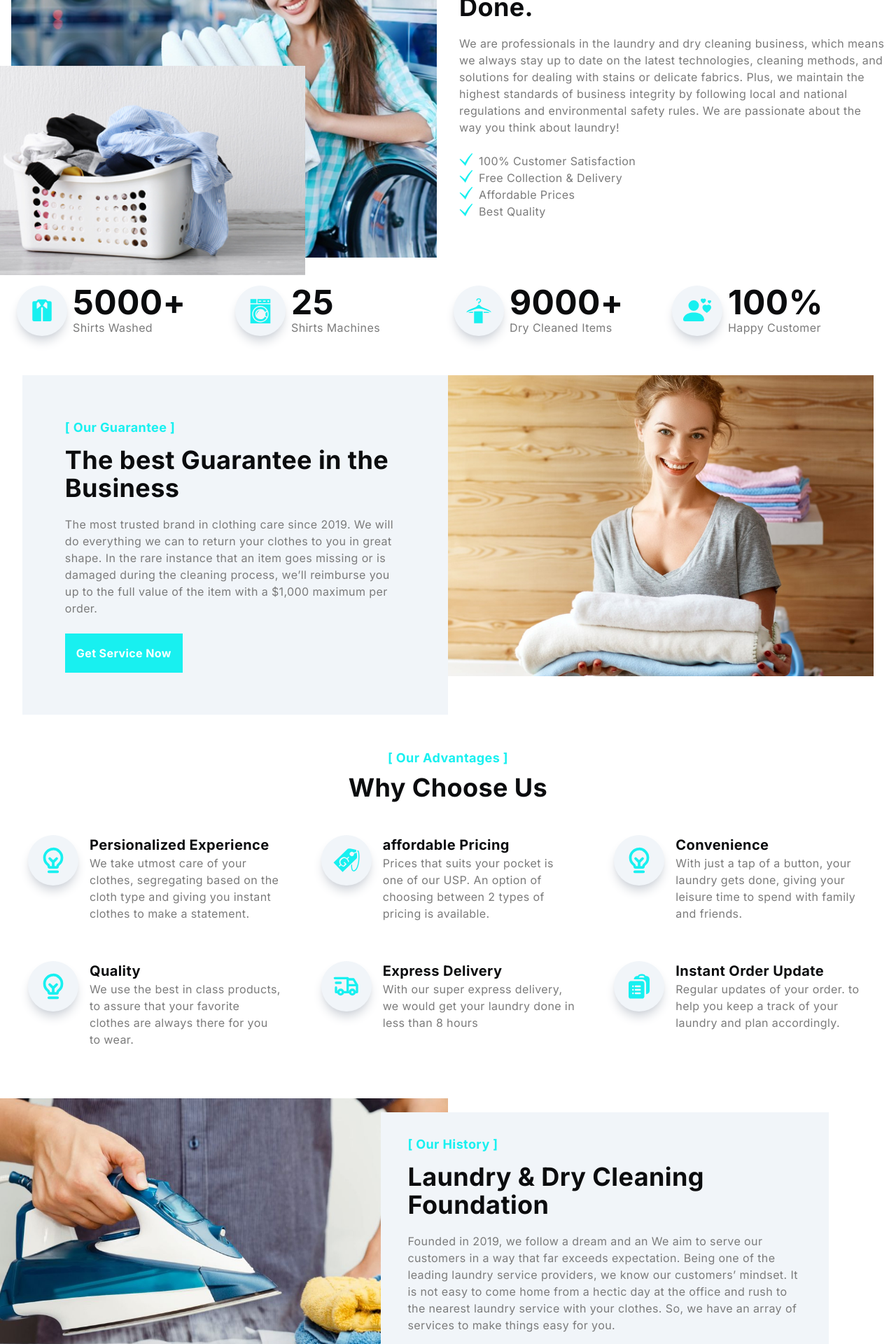
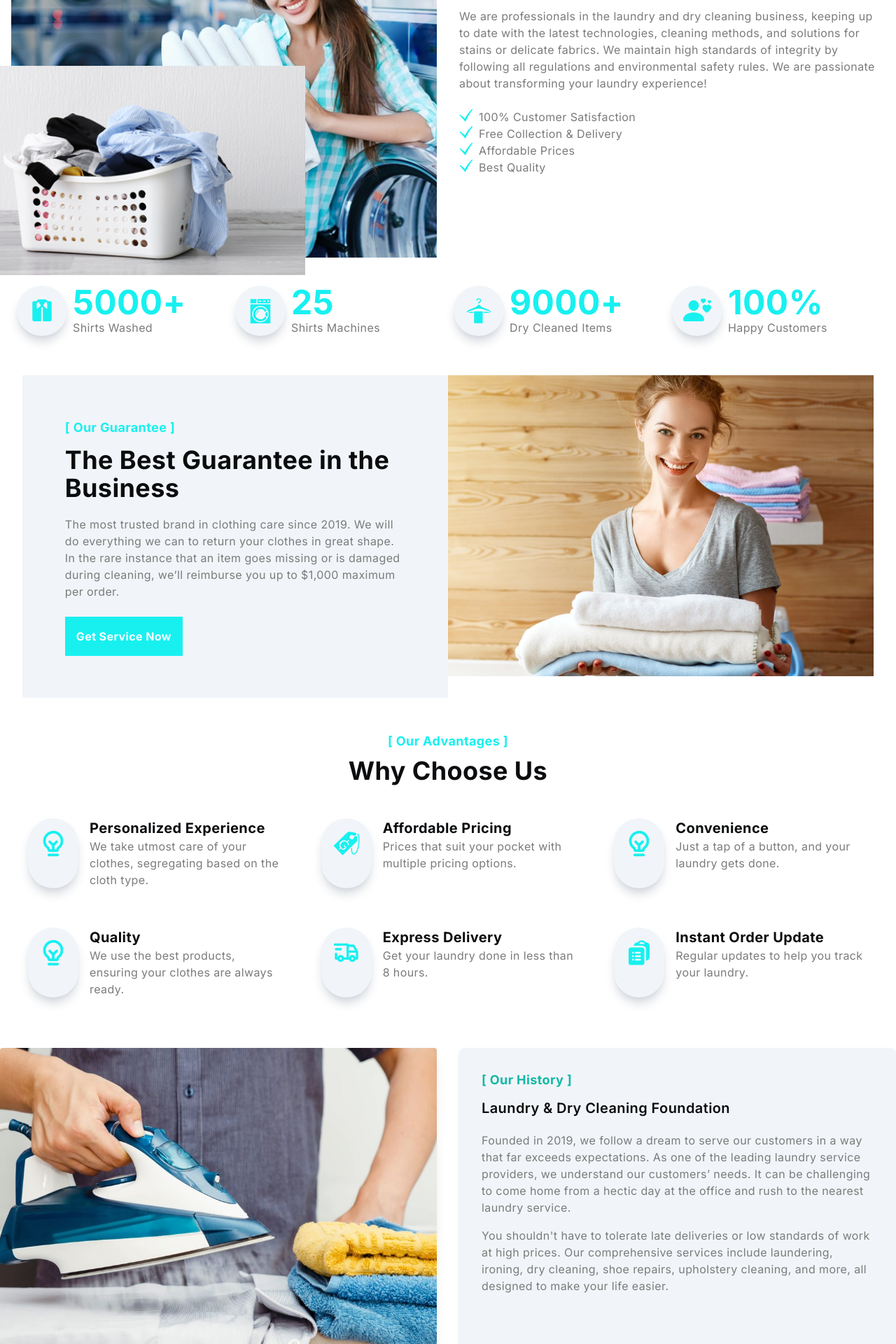
Before and after one commit to tafonhubertnwana/pressedLaundry, a Next.js app: page /about in a window 1280 px wide. Shown: the part 500-2420 px from the top of the page at 70% size. Built offline with nearby package versions, Linux system fonts and the light colour scheme.

Commit message:
adding features in the pages

```diff
--- a/app/about/page.tsx
+++ b/app/about/page.tsx
@@ -38,204 +38,145 @@ const About = () => {
             <h1 className='text-white text-2xl md:text-6xl font-bold'>About Us</h1>
           </div>
         </div>
-        <div className="container m-auto">
-
-          <div className="grid lg:grid-cols-2 gap-0">
-            <div className='relative w-full p-4'>
-              <div className='relative'>
+        <div className="container mx-auto">
+  <section className="grid lg:grid-cols-2 gap-0">
+    <div className="relative w-full p-4">
+      <div className="relative">
         <Image
           src={aboutImg}
-                  alt='about'
-                  layout='responsive'
+          alt="About our services"
+          layout="responsive"
           width={1200}
           height={800}
-                  className='object-cover'
+          className="object-cover"
         />
-                <div className='absolute bottom-[-5%] left-[-5%] md:bottom-[-5%] md:left-[-5%]'>
+        <div className="absolute bottom-[-5%] left-[-5%] md:bottom-[-5%] md:left-[-5%]">
           <Image
             src={aboutImg2}
-                    alt='about-basket'
+            alt="About basket"
             width={340}
             height={400}
-                    className='object-cover w-[200px] md:w-[450px]'
+            className="object-cover w-[200px] md:w-[450px]"
           />
-                </div>
-                {/* Uncomment and adjust for responsive arrow positioning */}
-                {/* <div className='absolute top-1/2 md:top-[30%] lg:top-[25%] left-1/2 md:left-[40%] lg:left-[75%] transform -translate-x-1/2'>
-                  <Image src={arrowRight} alt='arrow right' />
-                </div> */}
-              </div>
-            </div>
-
-            <div className="flex flex-cols m-4 md:pt-8 lg:pt-2">
-              <div className="content-center">
-                <p className='text-[#18F0F0] font-poppins lg:text-lg font-bold'>[ More than 5 years of  Experience ]</p>
-                <h5 className='py-3'>Your Dry Cleaning and Laundry. Done.</h5>
-                <p className=' w-full py-2'>
-                We are professionals in the laundry and dry cleaning business, which means we always stay up to date on the latest technologies, cleaning methods, and solutions for dealing with stains or delicate fabrics. Plus, we maintain the highest standards of business integrity by following local and national regulations and environmental safety rules. We are passionate about the way you think about laundry!
-                </p>
-                <div>
-                  <ul className='py-4'>
-                    <li className='flex'><span><GiCheckMark  size={20} className='text-[#18F0F0]' /></span> <p className='pl-2'>100% Customer Satisfaction</p></li>
-                    <li className='flex'><span><GiCheckMark  size={20} className='text-[#18F0F0]'/></span> <p className='pl-2'>Free Collection & Delivery</p></li>
-                    <li className='flex'><span><GiCheckMark  size={20} className='text-[#18F0F0]'/></span> <p className='pl-2'>Affordable Prices</p></li>
-                    <li className='flex'><span><GiCheckMark  size={20} className='text-[#18F0F0]'/></span> <p className='pl-2'>Best Quality</p></li>
-
-                  </ul>
-                </div>
         </div>
       </div>
     </div>
 
-          <div className="grid md:grid-cols-2 lg:grid-cols-4 gap-4 p-6 content-center">
-            <div className="flex">
-              <div className='p-4 rounded-full bg-slate-100 self-start shadow-gray-300 shadow-lg'>
-              < PiShirtFoldedFill  size={40} className='text-[#18F0F0] '/>
-              </div>
-
-              <div className='pl-2'>
-                <h4>5000+</h4>
-                <p>Shirts Washed</p>
+    <div className="flex flex-col m-4 md:pt-8 lg:pt-2">
+      <div className="content-center">
+        <p className="text-[#18F0F0] font-poppins lg:text-lg font-bold">
+          [ More than 5 Years of Experience ]
+        </p>
+        <h5 className="py-3">Your Dry Cleaning and Laundry. Done.</h5>
+        <p className="w-full py-2">
+          We are professionals in the laundry and dry cleaning business, keeping up to date with the latest technologies, cleaning methods, and solutions for stains or delicate fabrics. We maintain high standards of integrity by following all regulations and environmental safety rules. We are passionate about transforming your laundry experience!
+        </p>
+        <ul className="py-4">
+          <li className="flex">
+            <GiCheckMark size={20} className="text-[#18F0F0]" />
+            <p className="pl-2">100% Customer Satisfaction</p>
+          </li>
+          <li className="flex">
+            <GiCheckMark size={20} className="text-[#18F0F0]" />
+            <p className="pl-2">Free Collection & Delivery</p>
+          </li>
+          <li className="flex">
+            <GiCheckMark size={20} className="text-[#18F0F0]" />
+            <p className="pl-2">Affordable Prices</p>
+          </li>
+          <li className="flex">
+            <GiCheckMark size={20} className="text-[#18F0F0]" />
+            <p className="pl-2">Best Quality</p>
+          </li>
+        </ul>
       </div>
     </div>
-            <div className="flex">
-            <div className='p-4 rounded-full bg-slate-100 self-start shadow-gray-300 shadow-lg'>
-              <GiWashingMachine size={40} className='text-[#18F0F0] '/>
+  </section>
+
+  <section className="grid md:grid-cols-2 lg:grid-cols-4 gap-4 p-6 content-center">
+    {[
+      { icon: <PiShirtFoldedFill size={40}  className='text-[#18F0F0]'/>, count: "5000+", label: "Shirts Washed" },
+      { icon: <GiWashingMachine size={40} className='text-[#18F0F0]'/>, count: "25", label: "Shirts Machines" },
+      { icon: <GiHanger size={40} className='text-[#18F0F0]'/>, count: "9000+", label: "Dry Cleaned Items" },
+      { icon: <BsPersonHearts size={40} className='text-[#18F0F0]'/>, count: "100%", label: "Happy Customers" }
+    ].map(({ icon, count, label }, index) => (
+      <div className="flex" key={index}>
+        <div className="p-4 rounded-full bg-slate-100 shadow-gray-300 shadow-lg">
+          {icon}
         </div>
-              <div className='pl-2'>
-                <h4>25</h4>
-                <p>Shirts Machines</p>
+        <div className="pl-2">
+          <h4 className='text-[#18F0F0]'>{count}</h4>
+          <p>{label}</p>
         </div>
       </div>
-            <div className="flex">
-            <div className='p-4 rounded-full bg-slate-100 self-start shadow-gray-300 shadow-lg'>
-              <GiHanger  size={40} className='text-[#18F0F0] '/>
-              </div>
-              <div className='pl-2'>
-                <h4>9000+</h4>
-                <p>Dry Cleaned Items</p>
-              </div>
-            </div>
-            <div className="flex">
-              <div className='p-4 rounded-full bg-slate-100 self-start shadow-gray-300 shadow-lg'>
-              <BsPersonHearts  size={40} className='text-[#18F0F0] '/>
-              </div>
-              <div className='pl-2'>
-                <h4>100%</h4>
-                <p>Happy Customer</p>
-              </div>
-            </div>
-          </div>
-          <div className="w-full">
-            <div className="grid lg:grid-cols-2  p-8">
-              <div className='flex bg-slate-100 w-full '>
+    ))}
+  </section>
+
+  <section className="w-full">
+    <div className="grid lg:grid-cols-2 md:p-8">
+      <div className="flex bg-slate-100 w-full">
         <div className="content-center p-[10%]">
-                  <p className='text-[#18F0F0] lg:text-lg font-bold'>[ Our Guarantee ]</p>
-                  <h5 className='py-3'>The best Guarantee in the Business</h5>
-                  <p className=' w-full py-2 justify-center'>
-                  The most trusted brand in clothing care since 2019. We will do everything we can to return your clothes to you in great shape. In the rare instance that an item goes missing or is damaged during the cleaning process, we’ll reimburse you up to the full value of the item with a $1,000 maximum per order. </p>
-                  <div>
-                  <Link href=''><button className='font-bold bg-[#18F0F0] p-4 text-white mt-4'>Get Service Now</button></Link>
-                  </div>
-                </div>
-              </div>
-              <div className=''>
-                <Image src={aboutImg3} alt='About-us-img-2' />
-              </div>
+          <p className="text-[#18F0F0] lg:text-lg font-bold">[ Our Guarantee ]</p>
+          <h5 className="py-3">The Best Guarantee in the Business</h5>
+          <p className="w-full py-2">
+            The most trusted brand in clothing care since 2019. We will do everything we can to return your clothes in great shape. In the rare instance that an item goes missing or is damaged during cleaning, we’ll reimburse you up to $1,000 maximum per order.
+          </p>
+          <Link href="">
+            <button className="font-bold bg-[#18F0F0] p-4 text-white mt-4">Get Service Now</button>
+          </Link>
         </div>
       </div>
       <div>
-            <div className='flex flex-col items-center '>
-              <p className="  pt-4  text-[#18F0F0] lg:text-lg font-bold">[ Our Advantages ]</p>
-              <div className='text-center lg:w-[50%] py-2'>
+        <Image src={aboutImg3} alt="About us image" />
+      </div>
+    </div>
+  </section>
+
+  <section>
+    <div className="flex flex-col items-center">
+      <p className="pt-4 text-[#18F0F0] lg:text-lg font-bold">[ Our Advantages ]</p>
+      <div className="text-center lg:w-[50%] py-2">
         <h5>Why Choose Us</h5>
       </div>
     </div>
-          </div>
-          <div className="grid lg:grid-cols-3 gap-6 p-6">
-            <div className="flex space-x-4 p-4">
-              <div className='p-4 rounded-full bg-slate-100 self-start shadow-gray-300 shadow-lg'>
-              <PiLightbulbFilamentBold size={40} className='text-[#18F0F0] '/>
+  </section>
+
+  <section className="grid lg:grid-cols-3 gap-6 p-6">
+    {[
+      { icon: <PiLightbulbFilamentBold size={40} className='text-[#18F0F0]'/>, title: "Personalized Experience", description: "We take utmost care of your clothes, segregating based on the cloth type." },
+      { icon: <GiPriceTag size={40} className='text-[#18F0F0]'/>, title: "Affordable Pricing", description: "Prices that suit your pocket with multiple pricing options." },
+      { icon: <PiLightbulbFilamentBold size={40} className='text-[#18F0F0]'/>, title: "Convenience", description: "Just a tap of a button, and your laundry gets done." },
+      { icon: <PiLightbulbFilamentBold size={40} className='text-[#18F0F0]'/>, title: "Quality", description: "We use the best products, ensuring your clothes are always ready." },
+      { icon: <TbTruckDelivery size={40} className='text-[#18F0F0]'/>, title: "Express Delivery", description: "Get your laundry done in less than 8 hours." },
+      { icon: <HiClipboardDocumentList size={40} className='text-[#18F0F0]'/>, title: "Instant Order Update", description: "Regular updates to help you track your laundry." }
+    ].map(({ icon, title, description }, index) => (
+      <div className="flex space-x-4 p-4" key={index}>
+        <div className="p-4 rounded-full bg-slate-100 shadow-gray-300 shadow-lg">
+          {icon}
         </div>
         <div>
-                <div className='font-bold md:text-xl'>Persionalized Experience</div>
-                <p>
-                We take utmost care of your clothes, segregating based on the cloth type and giving you instant clothes to make a statement.
-                </p>
+          <div className="font-bold md:text-xl">{title}</div>
+          <p>{description}</p>
         </div>
       </div>
-            <div className="flex space-x-4 p-4">
-              <div className='p-4 rounded-full bg-slate-100  self-start shadow-gray-300 shadow-lg'>
-              <GiPriceTag  size={40} className='text-[#18F0F0]'/>
+    ))}
+  </section>
 </div>
-              <div>
-                <div className='font-bold md:text-xl'>affordable Pricing</div>
-                <p>
-                Prices that suits your pocket is one of our USP. An option of choosing between 2 types of pricing is available.
+        <div className="container mx-auto py-8">
+  <div className="grid lg:grid-cols-2 gap-8">
+    <div className="flex justify-center">
+      <Image src={aboutImg4} alt="About Us Image" className="rounded shadow-lg" />
+    </div>
+    <div className="flex flex-col bg-slate-100 p-6 lg:p-8 rounded-lg shadow-md">
+      <div className="content-center">
+        <p className="text-teal-500 lg:text-lg font-bold">[ Our History ]</p>
+        <h5 className="py-3 text-xl font-semibold">Laundry & Dry Cleaning Foundation</h5>
+        <p className="py-2">
+          Founded in 2019, we follow a dream to serve our customers in a way that far exceeds expectations. As one of the leading laundry service providers, we understand our customers’ needs. It can be challenging to come home from a hectic day at the office and rush to the nearest laundry service.
         </p>
-              </div>
-            </div>
-            <div className="flex space-x-4 p-4">
-              <div className='p-4 rounded-full bg-slate-100  self-start shadow-gray-300 shadow-lg'>
-              <PiLightbulbFilamentBold size={40} className='text-[#18F0F0]'/>
-              </div>
-              <div>
-                <div className='font-bold md:text-xl'>Convenience</div>
-                <p>
-                With just a tap of a button, your laundry gets done, giving your leisure time to spend with family and friends.
+        <p className="py-2">
+          You shouldn't have to tolerate late deliveries or low standards of work at high prices. Our comprehensive services include laundering, ironing, dry cleaning, shoe repairs, upholstery cleaning, and more, all designed to make your life easier.
         </p>
-              </div>
-            </div>
-            <div className="flex space-x-4 p-4">
-              <div className='p-4 rounded-full bg-slate-100  self-start shadow-gray-300 shadow-lg'>
-              <PiLightbulbFilamentBold size={40} className='text-[#18F0F0]'/>
-              </div>
-              <div>
-                <div className='font-bold md:text-xl'>Quality</div>
-                <p>
-                We use the best in class products, to assure that your favorite clothes are always there for you to wear.
-                </p>
-              </div>
-            </div>
-            <div className="flex space-x-4 p-4">
-              <div className='p-4 rounded-full bg-slate-100  self-start shadow-gray-300 shadow-lg'>
-              <TbTruckDelivery size={40} className='text-[#18F0F0]'/>
-              </div>
-              <div>
-                <div className='font-bold md:text-xl'>Express Delivery</div>
-                <p>
-                With our super express delivery, we would get your laundry done in less than 8 hours
-                </p>
-              </div>
-            </div>
-            <div className="flex space-x-4 p-4">
-              <div className='p-4 rounded-full bg-slate-100  self-start shadow-gray-300 shadow-lg'>
-              <HiClipboardDocumentList size={40} className='text-[#18F0F0]'/>
-              </div>
-              <div>
-                <div className='font-bold md:text-xl'>Instant Order Update</div>
-                <p>
-                Regular updates of your order. to help you keep a track of your laundry and plan accordingly.
-                </p>
-              </div>
-            </div>
-
-          </div>
-        </div>
-        <div className="">
-          <div className="grid lg:grid-cols-2 relative py-8">
-            <div className=''>
-              <Image src={aboutImg4} alt='About-us-img-4' />
-            </div>
-            <div className='flex bg-slate-100 py-8 w-full lg:my-[3%] lg:ml-[-15%] lg:mr-[30%] '>
-              <div className="content-center px-[6%]">
-                <p className='text-[#18F0F0] lg:text-lg font-bold'>[ Our History ]</p>
-                <h5 className='py-3'>Laundry & Dry Cleaning Foundation</h5>
-                <p className=' w-full py-2 justify-center'>
-                Founded in 2019, we follow a dream and an We aim to serve our customers in a way that far exceeds expectation. Being one of the leading laundry service providers, we know our customers’ mindset. It is not easy to come home from a hectic day at the office and rush to the nearest laundry service with your clothes. So, we have an array of services to make things easy for you.
-                 </p><p className=' w-full py-2 justify-center'> You need not tolerate late deliveries, low standard of work merged with high prices. Our services cater to all your laundering and ironing, dry cleaning, shoe repairs, upholstery cleaning, etc.</p>
-
-
       </div>
     </div>
   </div>
@@ -250,43 +191,37 @@ const About = () => {
               </div>
             </div>
           </div>
-          {/* <div>
-            <div className="grid grid-cols-3 gap-8">
-              <div className="flex flex-col items-center">
-                <div className='w-64 h-64 overflow-hidden rounded-full'>
-                <Image src={team} alt='About-us-img-4'  className="object-cover"/>
+          <div>
+  <div className="grid grid-cols-1 md:grid-cols-3 gap-8">
+    <div className="flex flex-col items-center transition-transform transform hover:scale-105">
+      <div className='w-64 h-64 overflow-hidden rounded-full shadow-lg hover:shadow-xl transition-shadow duration-300'>
+        <Image src={team} alt='About-us-img-4' className="object-cover w-full h-full" />
       </div>
-                <div className='justify-center pb-10 pt-4'>
-                  <h5 className='justify-center'>John Doe</h5>
-                  <span>
-                      Operational Manager
-                  </span>
+      <div className='text-center pb-10 pt-4'>
+        <h5 className='text-lg font-semibold'>John Doe</h5>
+        <span className='text-sm text-gray-600'>Operational Manager</span>
       </div>
     </div>
-              <div className="flex flex-col items-center">
-                <div className='w-64 h-64 overflow-hidden rounded-full'>
-                <Image src={team} alt='About-us-img-4' className="object-cover" />
+    <div className="flex flex-col items-center transition-transform transform hover:scale-105">
+      <div className='w-64 h-64 overflow-hidden rounded-full shadow-lg hover:shadow-xl transition-shadow duration-300'>
+        <Image src={team} alt='About-us-img-4' className="object-cover w-full h-full" />
       </div>
-                <div className='justify-center pb-10 pt-4'>
-                  <h5>Rozi</h5>
-                  <span>
-                      Service Manager
-                  </span>
+      <div className='text-center pb-10 pt-4'>
+        <h5 className='text-lg font-semibold'>Rozi</h5>
+        <span className='text-sm text-gray-600'>Service Manager</span>
       </div>
     </div>
-              <div className="flex flex-col items-center">
-                <div className='rounded-full w-64 h-64  overflow-hidden'>
-                <Image src={team} alt='About-us-img-4' className="object-cover" />
+    <div className="flex flex-col items-center transition-transform transform hover:scale-105">
+      <div className='w-64 h-64 overflow-hidden rounded-full shadow-lg hover:shadow-xl transition-shadow duration-300'>
+        <Image src={team} alt='About-us-img-4' className="object-cover w-full h-full" />
       </div>
-                <div className='justify-center pb-10 pt-4'>
-                  <h5>Levi</h5>
-                  <span>
-                      Wash Expert
-                  </span>
+      <div className='text-center pb-10 pt-4'>
+        <h5 className='text-lg font-semibold'>Levi</h5>
+        <span className='text-sm text-gray-600'>Wash Expert</span>
       </div>
     </div>
   </div>
-          </div> */}
+</div>
           {/* <div>
 
             <TeamCarousel />
--- a/app/contact/page.tsx
+++ b/app/contact/page.tsx
@@ -10,7 +10,7 @@ const Contact = () => {
   return (
     <div className="w-full">
       {/* Banner Section */}
-      <div className='relative mt-36'>
+      <div className='relative mt-20 lg:mt-36'>
         <Image
           src={banner}
           alt='Contact banner'
--- a/app/faq/page.tsx
+++ b/app/faq/page.tsx
@@ -15,7 +15,7 @@ const FAQItem = ({ title, content }: { title: string, content: string }) => (
 const Faq = () => {
   return (
     <div className='w-full'>
-      <div className='relative mt-36'>
+      <div className='relative mt-20 lg:mt-36'>
         <Image
           src={banner}
           alt='banner'
--- a/app/service/page.tsx
+++ b/app/service/page.tsx
@@ -77,7 +77,7 @@ const Service: React.FC = () => {
       <div className="w-full">
 
       {/* Banner Section */}
-      <div className='relative mt-36'>
+      <div className='relative mt-20 lg:mt-36'>
         <Image
           src={banner}
           alt='Contact banner'
```
Also changed, not shown: app/page.tsx (+6 -6 lines), app/price/page.tsx (+5 -6 lines), components/navbar.tsx (+47 -58 lines), components/pricePackage.tsx (+13 -35 lines), components/testimonials.tsx (+5 -5 lines), components/priceItems.tsx (deleted). Lines whose indentation alone changed are shown as unchanged.
